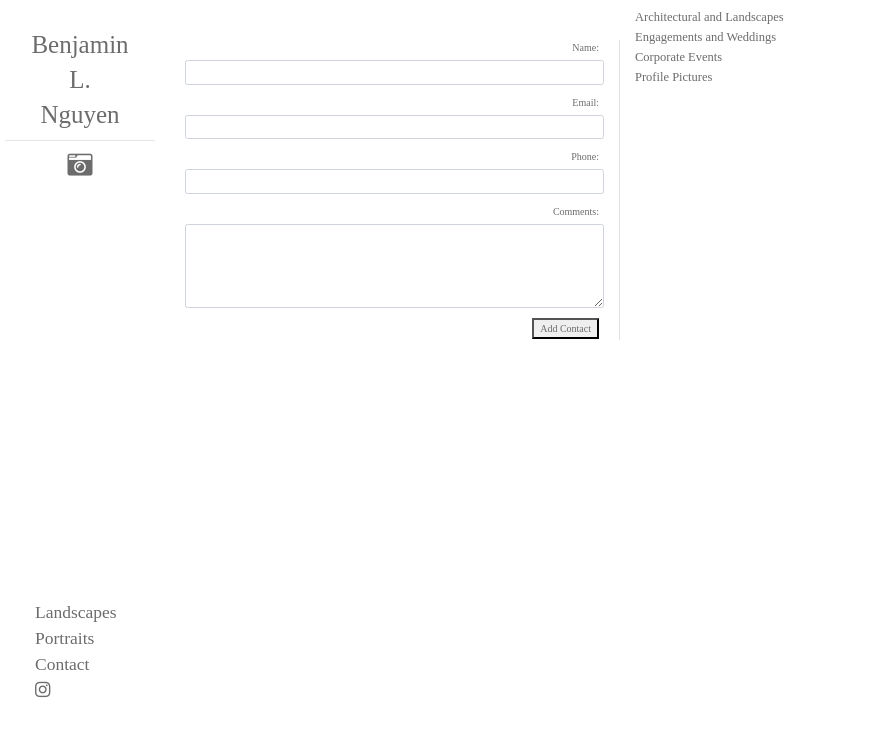
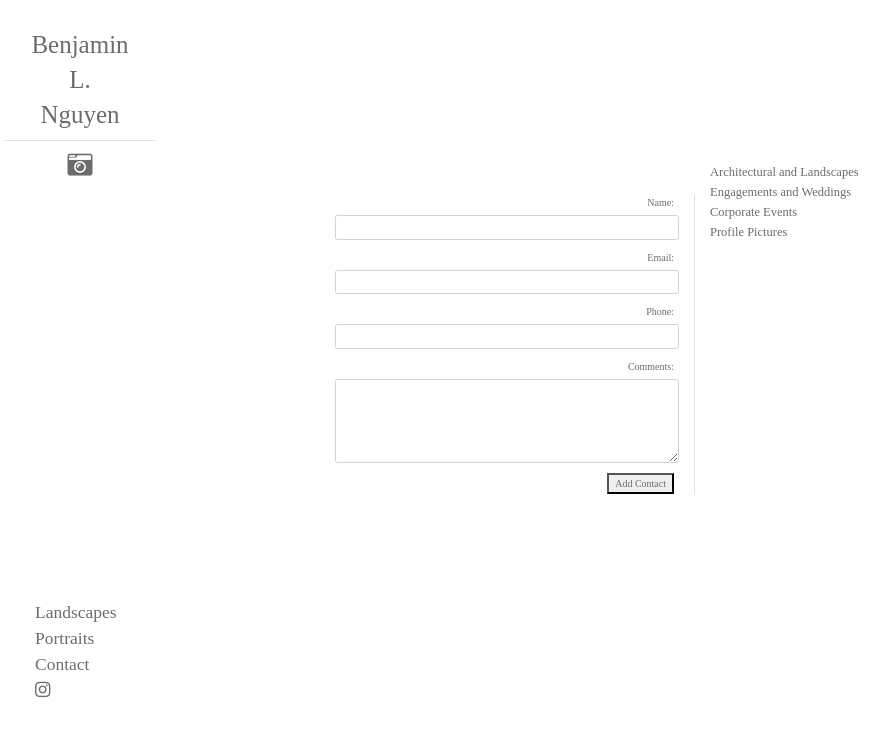
Before and after one commit to PaulGLujan/ben_portfolio, a React (Create React App) app: page / in a window 1280 px wide. Shown: the top 736 px of the page, without its empty margins (95-985 px from the left). Built offline with nearby package versions, Linux system fonts and the light colour scheme; a web font is replaced by a local one.

Commit message:
Positioned contact form

```diff
--- a/src/components/contact_form.js
+++ b/src/components/contact_form.js
@@ -41,8 +41,10 @@ class ContactForm extends Component {
     const { firstName, lastName, phone, email } = this.state.form;
 
     return (
-      <div className="contactSection mt-3 row">
-        <div className="container col-6 border-right mt-5 contactForm">
+      <div className="contactSection mt-3 flex-column justify-content-center d-flex">
+          <div className="row">
+            <div className="col-2"></div>
+            <div className="container col-5 border-right mt-5 contactForm">
               <form onSubmit={this.handleSubmit}>
                 <Field name="firstName" label="Name:" type="text" value={firstName} onChange={this.handleInputChange} />
                 <Field name="lastName" label="Email:" type="text" value={lastName} onChange={this.handleInputChange} />
@@ -56,11 +58,12 @@ class ContactForm extends Component {
                 </div>
               </form>
             </div>
-        <div className="container col-6">
+            <div className="container col-5">
               <h5>Architectural and Landscapes</h5>
               <h5>Engagements and Weddings</h5>
               <h5>Corporate Events</h5>
               <h5>Profile Pictures</h5>
+            </div>
           </div>
         </div>
     )
```
Lines whose indentation alone changed are shown as unchanged.
